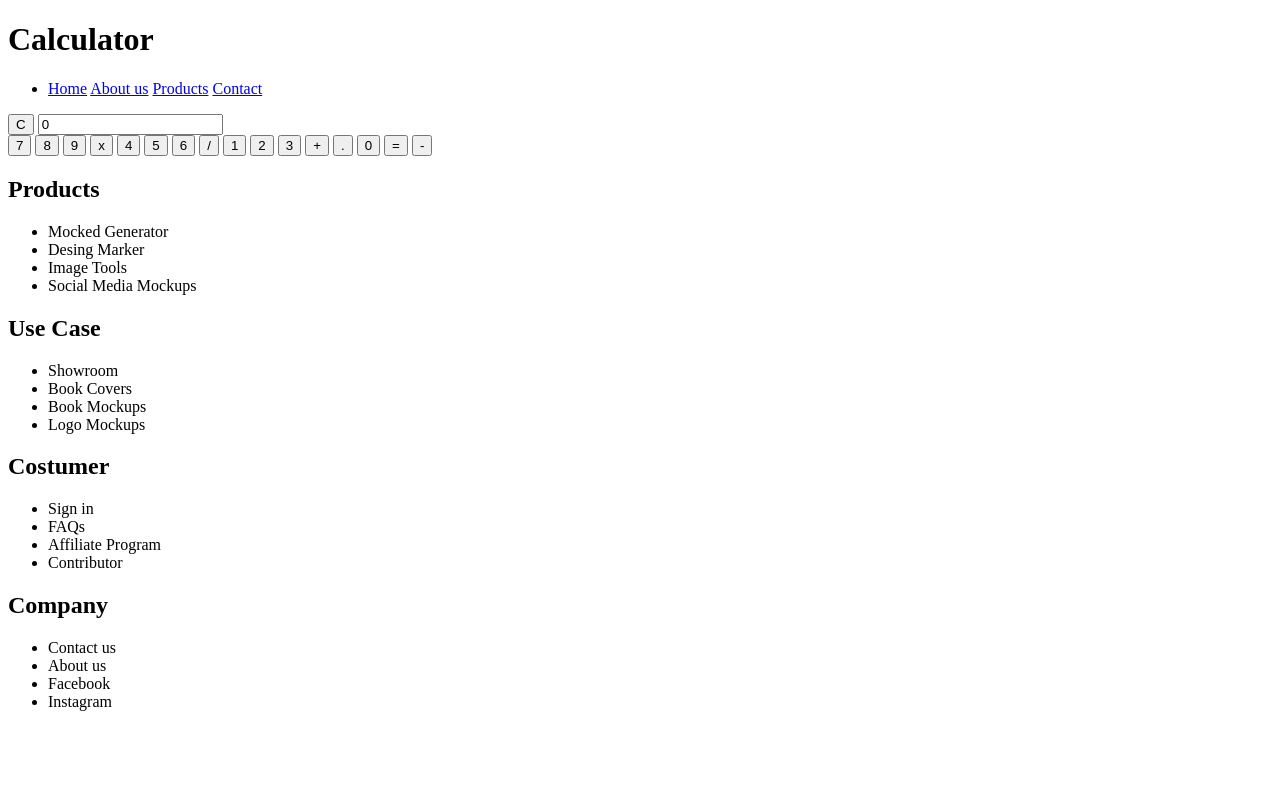
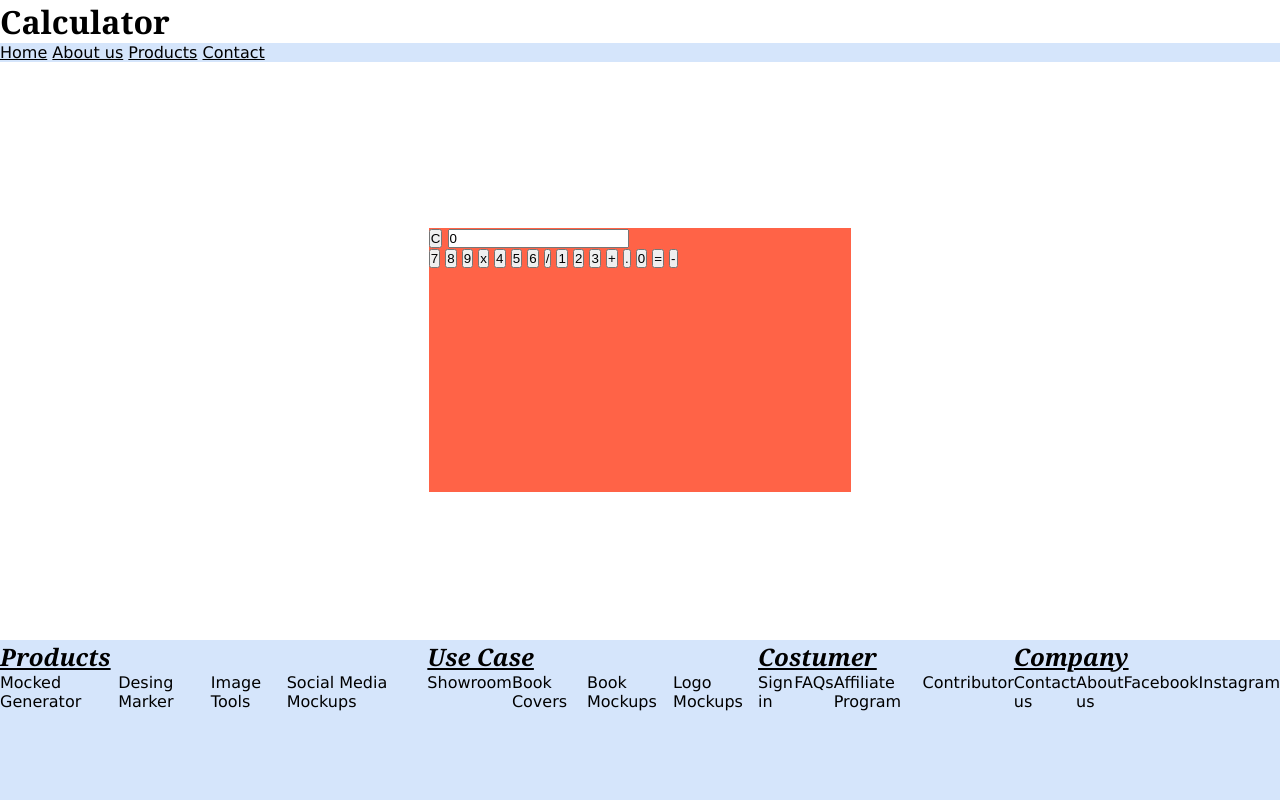
Before and after one commit to FahrettinGedik/css, a plain HTML site: page Week_05/index.html in a window 1280 px wide. Drawn offline with Linux system fonts and the light colour scheme.

Commit message:
CSS-Week_04 Layout finished

```diff
--- a/Week_05/style.css
+++ b/Week_05/style.css
@@ -1,21 +1,114 @@
 /*General settings*/
 
+*{
+    box-sizing: content-box;
+    margin: 0px;
+    padding: 0px;
+}
 
+html, body{
+    margin: 0px;
+    padding: 0px;
+}
 
+h1, h2, h3, h4, h5, h6{
+    margin: 0px;
+    padding: 0px;
+}
+ul{
+    margin: 0px;
+    padding: 0px;
+}
+
+li{
+    list-style: none;
+}
 
 /*Colors*/
 
+a{
+    color: black;
+}
 
+a:hover{
+    color: #2a4c73
+}
 
+nav{
+    background-color: #d5e5fb;
+}
+
+header{
+    background-color: white;
+}
+
+section{
+
+}
+footer{
+    background-color: #d5e5fb;
+}
 
 /*Typology*/
 
+body{
+    font-family: Verdana, Geneva, Tahoma, sans-serif;
+}
 
+h1, h2, h3, h4, h5, h6{
+    font-family: Georgia, 'Times New Roman', Times, serif;
+}
 
+h2{
+   font-style: italic;
+   text-decoration: underline;
+}
 
 /*Layout*/
+main{
+    width:  100vw;
+    height: 100vh;
+    display: flex;
+    flex-direction: column;
+}
 
+header{
+    height: 10vh;
+    display: flex;
+    flex-direction: column;
+}
 
+ul{
+    display: flex;
+}
+ul li{
+    flex-grow: 1;
+}
+
+section.calculator-base{
+    height: 70vh;
+    display: flex;
+    /*position: relative;*/
+    justify-content: center;
+    align-items: center;
+}
+
+footer{
+    height: 20vh;
+    display: flex;
+}
+
+section.product-info{
+    flex-grow: 1;
+}
 
 
 /*Component*/
+.calculator{
+    background-color: tomato;
+    width: 33vw;
+    height: 33vh;
+}
+
+
+.calculator-keyped{}
```
